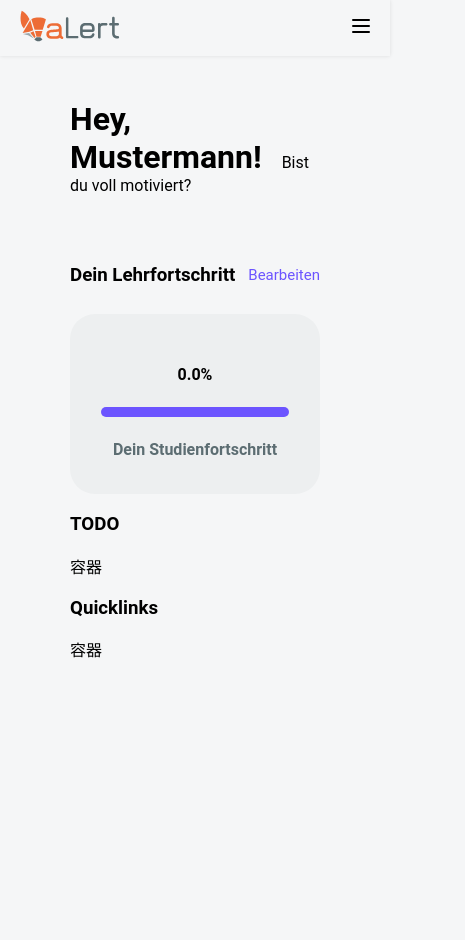
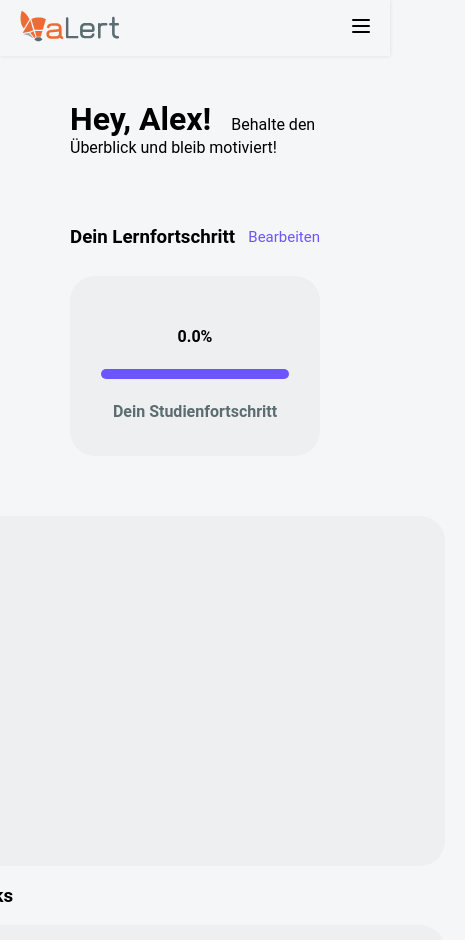
Before and after one commit to EllPee/aLert, a React (Create React App) app: page /dashboard in a window 390 px wide. Shown: the top 940 px of the page, 465 px wide, since content can reach past the window. Built offline with nearby package versions, Linux system fonts and the light colour scheme.

Commit message:
logo-Animation hinzugefügt

```diff
--- a/src/resource/curriculum.json
+++ b/src/resource/curriculum.json
@@ -7,7 +7,7 @@
     },
     {
       "code": "O 2",
-      "title": "Einführung in die Rechtsgebiete der Sozialen",
+      "title": "Einführung in die Rechtsgebiete der Sozialen Arbeit",
       "ects": 5
     },
     {
@@ -126,7 +126,7 @@
       "ects": 5
     },
     {
-      "code": null,
+      "code": "TP",
       "title": "Theorieprojekt",
       "ects": 10
     },
--- /dev/null
+++ b/src/styles/css/todo-and-quicklink.css
@@ -0,0 +1,30 @@
+
+.flex-container {
+    display: flex; /* 使用 Flexbox */
+    /*justify-content: ; !* 两个元素之间留有空间 *!*/
+}
+
+@media (max-width: 768px) {
+    .flex-container {
+        flex-direction: column; /* 当屏幕宽度小于或等于 768px 时，元素将垂直排列 */
+        align-items: center; /* 可选：居中对齐 */
+    }
+}
+
+.widget-box-1 {
+    display: flex; /* 设置为 Flexbox 容器 */
+    flex: 0 0 auto; /* Dies stellt sicher, dass das Element seine Größe behält und nicht gestreckt wird */
+    flex-direction: column; /* 垂直方向堆叠子元素 */
+    justify-content: center; /* 水平居中对齐 */
+    align-items: center;
+    background-color: #edeff0;
+    width: 520px;
+    height: 350px;
+    margin-right: 20px;
+    border-radius: 25px;
+    transition: box-shadow 0.3s;
+}
+
+.widget-box-1:hover {
+    box-shadow: 0 2px 10px rgba(0, 0, 0, 0.1); /* 添加阴影 */
+}
--- a/src/views/dashboard.jsx
+++ b/src/views/dashboard.jsx
@@ -1,11 +1,12 @@
 import React, {useState} from 'react';
 import '../styles/css/dashboard.css';
+import '../styles/css/todo-and-quicklink.css'
 import Progress from './progress';
 import jsonData from '../resource/curriculum.json';
 
 function Dashboard() {
-    const [userName, setUserName] = useState('Mustermann');
-    const [motivation, setMotivation] = useState('Bist du voll motiviert?');
+    const [userName, setUserName] = useState('Alex');
+    const [motivation, setMotivation] = useState('Behalte den Überblick und bleib motiviert!');
 
     const [maxValue, setMaxValue] = useState(100); // totalECTS
     const [currentValue, setCurrentValue] = useState(0); // isECTS
@@ -30,17 +31,22 @@ function Dashboard() {
                 setCompletedCourses={setCompletedCourses}
                 jsonData={jsonData}
             />
-            <div>
+
+            <div className="flex-container">
                 <div>
-                    <h3>TODO</h3>
+                    <div>
+                        <h3>TODO</h3>
+                    </div>
+                    <div className="widget-box-1">
+                        <div></div>
+                    </div>
                 </div>
-                <div>容器</div>
-            </div>
-            <div>
                 <div>
-                    <h3>Quicklinks</h3>
+                    <div>
+                        <h3>Quicklinks</h3>
+                    </div>
+                    <div className="widget-box-1"></div>
                 </div>
-                <div>容器</div>
             </div>
         </div>
     );
--- a/src/views/home.jsx
+++ b/src/views/home.jsx
@@ -65,7 +65,7 @@ function Home() {
                             </button>
                         </div>
                         <input type="submit" className="btn" value="Anmelden"/>
-                        <p className="ps-vergessen">Password vergessen?</p>
+                        <p className="ps-vergessen">Passwort vergessen?</p>
                     </form>
                 </div>
             </div>
--- a/src/views/progress.jsx
+++ b/src/views/progress.jsx
@@ -28,7 +28,7 @@ function Progress({
     return (
         <div>
             <div className="progress-titel">
-                <h3>Dein Lehrfortschritt</h3>
+                <h3>Dein Lernfortschritt</h3>
                 <a className="progress-edit">Bearbeiten</a>
             </div>
             <div className="progress-body">
```
